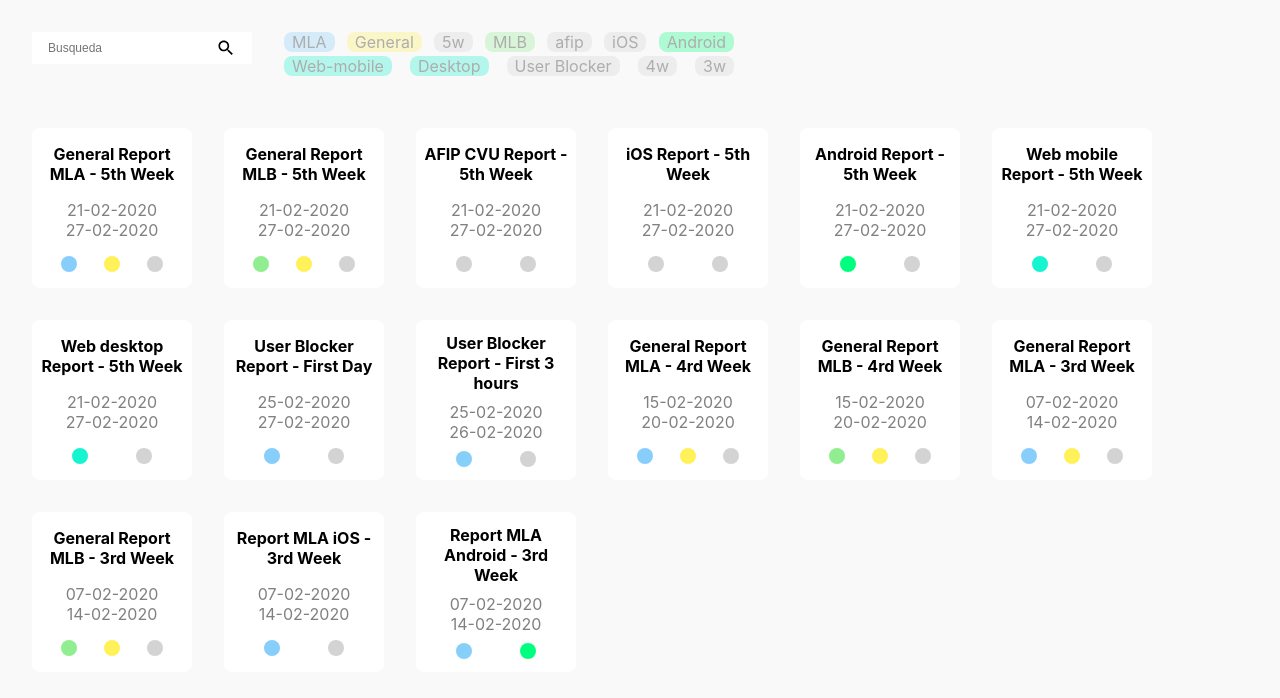
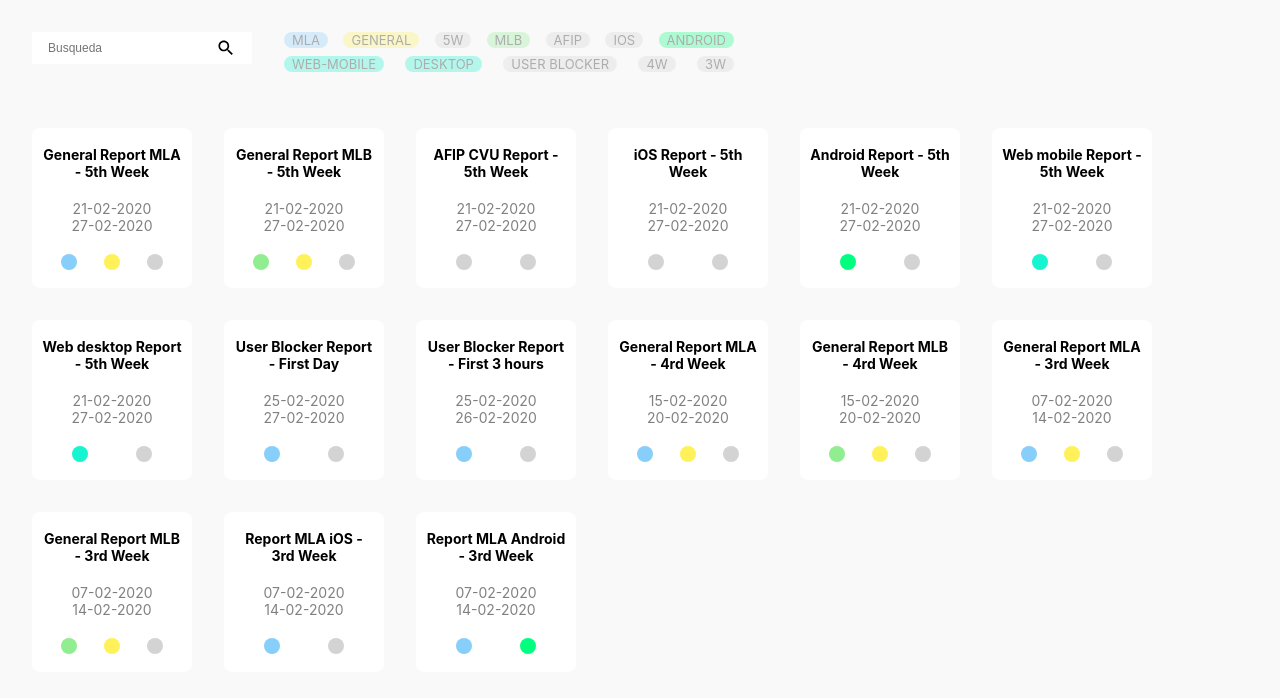
Before and after one commit to vaguileradev/kyc-metrics-astro, a Next.js app: page / in a window 1280 px wide. Shown: the top 698 px of the page. Built offline with nearby package versions, Linux system fonts and the light colour scheme.

Commit message:
styles updated

```diff
--- a/pages/index.js
+++ b/pages/index.js
@@ -709,6 +709,7 @@
         display: flex;
         flex-flow: column;
         justify-content: space-around;
+        font-size: 14px;
       }
 
       .report-card:hover {
@@ -758,11 +759,13 @@
         opacity: .3;
         transition: .2s ease opacity;
         cursor: pointer;
+        font-size: 13px;
       }
 
       .maintag.active {
         opacity: 1;
         transition: .2s ease opacity;
+        font-weight: bold;
       }
 
       .dates {
--- a/pages/reports.js
+++ b/pages/reports.js
@@ -81,7 +81,7 @@
         </div>
         <div className="maintags">
           {
-            mainTags && mainTags.map(text => <div key={text} onClick={() => toggleTag(text)} className={`maintag ${text} ${selectedTags.includes(text) ? 'active' : 'deactive'}`}>{text}</div>)
+            mainTags && mainTags.map(text => <div key={text} onClick={() => toggleTag(text)} className={`maintag ${text} ${selectedTags.includes(text) ? 'active' : 'deactive'}`}>{text.toUpperCase()}</div>)
           }
         </div>
       </div>
```
